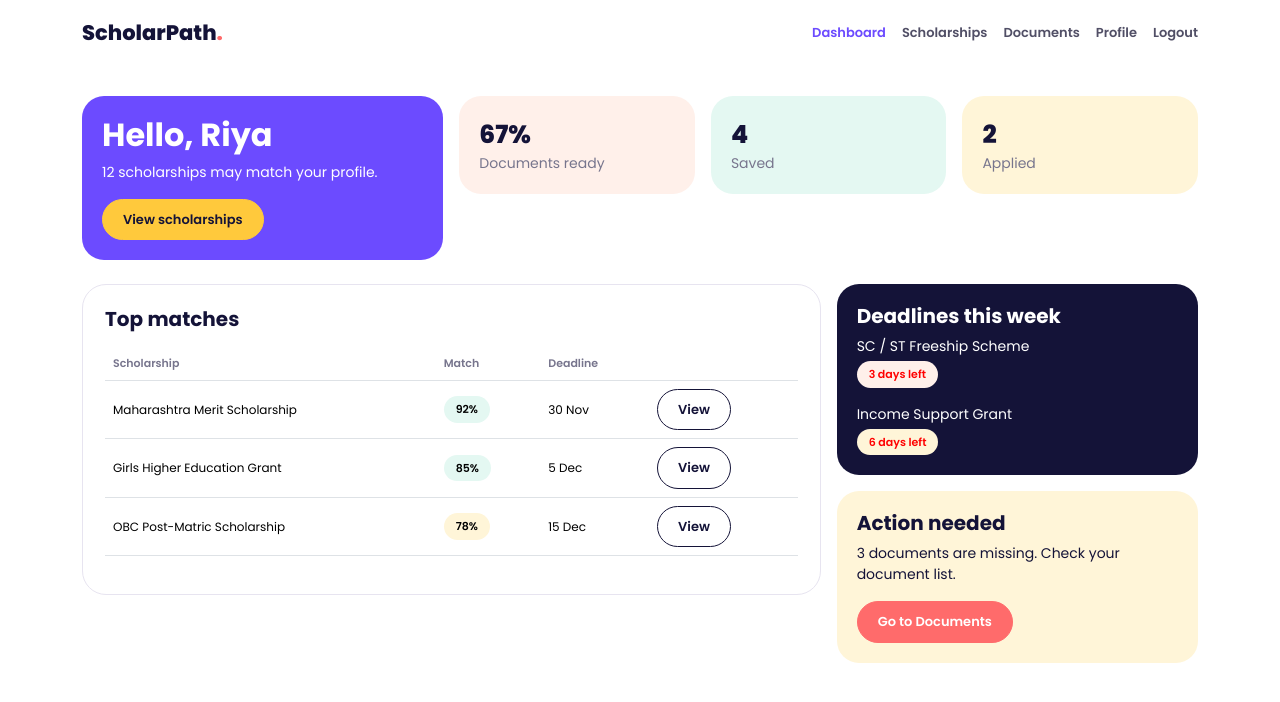
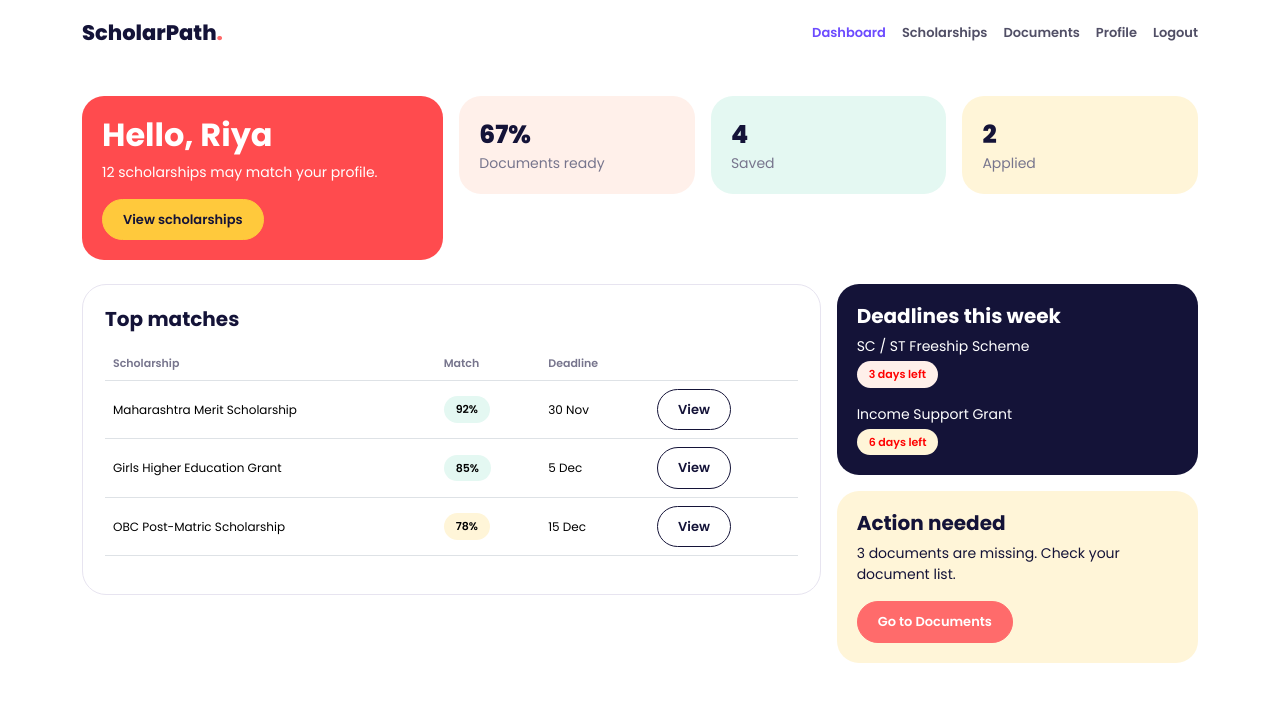
Before and after one commit to 14-nihal-lanjewar-rbu/CWS-Mini-Project, a plain HTML site: page dashboard.html in a window 1280 px wide. Shown: the top 702 px of the page. Drawn offline with nearby package versions, Linux system fonts and the light colour scheme.

Commit message:
Update dashboard.html

```diff
--- a/dashboard.html
+++ b/dashboard.html
@@ -26,7 +26,7 @@
     <main class="container page-wrap">
         <div class="row g-3 mb-4">
             <div class="col-lg-4">
-                <div class="scholar-card h-100" style="background: var(--purple); color: white;">
+                <div class="scholar-card h-100" style="background: #FF4B4E; color: white;">
                     <h2 class="fw-bold">Hello, Riya</h2>
                     <p>12 scholarships may match your profile.</p>
                     <a href="scholarships.html" class="btn btn-yellow">View scholarships</a>
```
